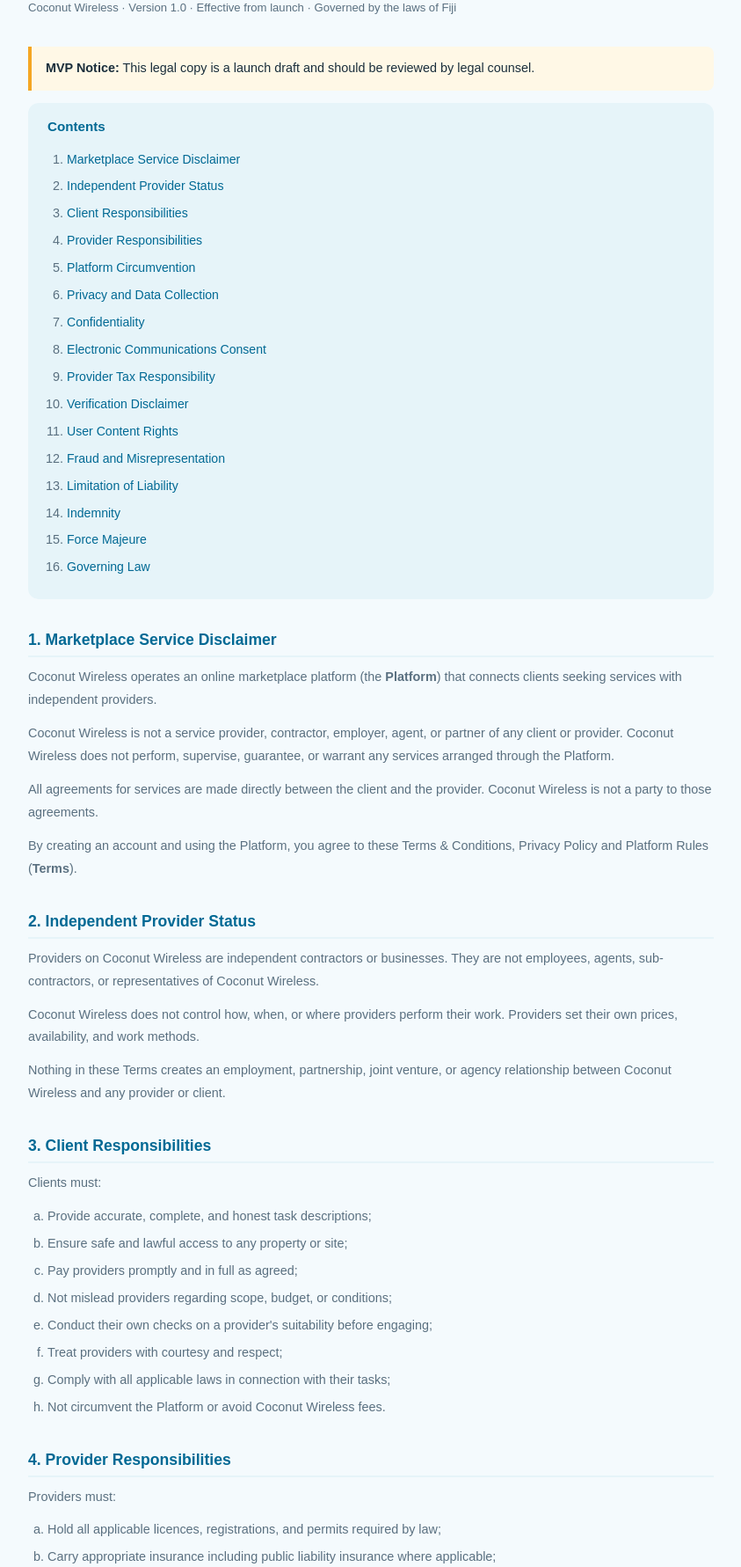
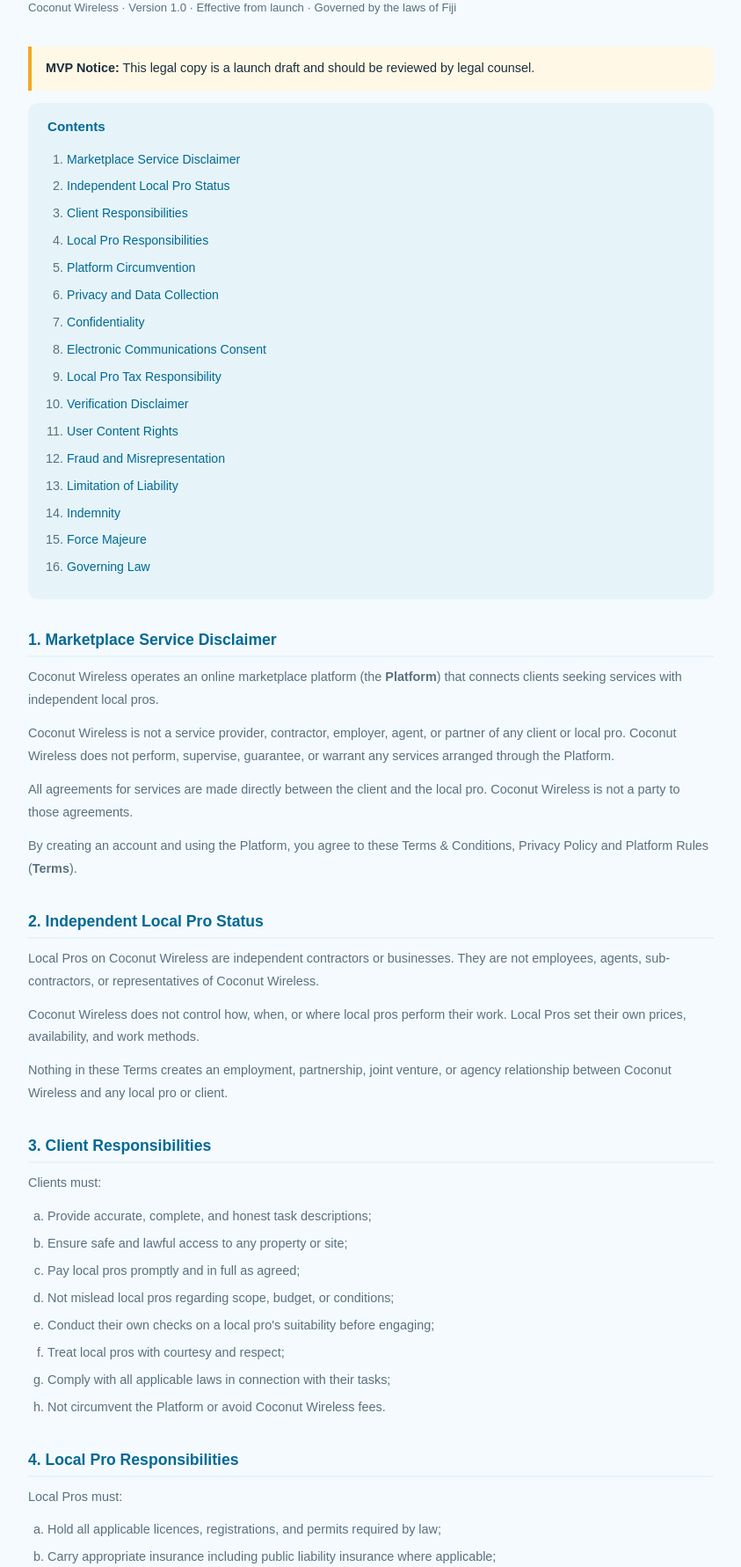
Before and after one commit to cameronmar/tradie-website, a Django app: page /terms/ in a window 1280 px wide. Shown: the part 146-1927 px from the top of the page at 88% size, without its empty margins (218-1061 px from the left). Run offline with Django 5.2, Linux system fonts and the light colour scheme.

Commit message:
Rename customer-facing tradie/provider wording to local pro
Updates public-facing copy across templates, flash messages, form
labels, and the Terms & Conditions/Privacy sections so clients and
local pros see consistent "local pro" language, while leaving all
backend identifiers (ROLE_TRADIE, TradieProfile, URL names,
migrations) untouched. Also drops an unsupported "thousands of
Fijians" launch claim from the homepage.

Co-Authored-By: Claude Sonnet 5 <noreply@anthropic.com>

```diff
--- a/marketplace/constants.py
+++ b/marketplace/constants.py
@@ -160,7 +160,7 @@ PRIVATE_REVIEW_CRITERIA = [
         'field': 'conduct',
         'label': 'Conduct on Site',
         'descriptors': [
-            (5, 'Respectful, professional, made tradie feel welcome'),
+            (5, 'Respectful, professional, made local pro feel welcome'),
             (4, 'Friendly and courteous throughout'),
             (3, 'Neutral; no issues but not particularly supportive'),
             (2, 'Dismissive or interfering; created friction'),
--- a/marketplace/forms.py
+++ b/marketplace/forms.py
@@ -201,7 +201,7 @@ class TaskForm(forms.ModelForm):
             'materials_notes':     forms.Textarea(attrs={'class': 'form-input', 'rows': 3, 'placeholder': 'Optional details about materials or supplier access…'}),
             'parking_notes':       forms.Textarea(attrs={'class': 'form-input', 'rows': 3, 'placeholder': 'Optional parking or entry details…'}),
             'access_notes':        forms.Textarea(attrs={'class': 'form-input', 'rows': 3, 'placeholder': 'e.g. Side gate has a code, dogs on property…'}),
-            'special_instructions': forms.Textarea(attrs={'class': 'form-input', 'rows': 3, 'placeholder': 'Any special instructions for tradies…'}),
+            'special_instructions': forms.Textarea(attrs={'class': 'form-input', 'rows': 3, 'placeholder': 'Any special instructions for local pros…'}),
             'urgency':             forms.Select(attrs={'class': 'form-input'}),
             'budget_type':         forms.Select(attrs={'class': 'form-input'}),
         }
--- a/marketplace/models.py
+++ b/marketplace/models.py
@@ -234,8 +234,8 @@ class Task(models.Model):
     ])
     materials_responsibility = models.CharField(max_length=50, blank=True, choices=[
         ('client_will_supply', 'Client will supply materials'),
-        ('provider_should_supply', 'Provider should supply materials'),
-        ('provider_to_advise_after_inspection', 'Provider should advise after inspection'),
+        ('provider_should_supply', 'Local pro should supply materials'),
+        ('provider_to_advise_after_inspection', 'Local pro should advise after inspection'),
         ('not_applicable', 'Not applicable'),
         ('not_sure', 'Not sure'),
     ])
--- a/marketplace/templates/marketplace/base.html
+++ b/marketplace/templates/marketplace/base.html
@@ -4,7 +4,7 @@
 <head>
 <meta charset="UTF-8">
 <meta name="viewport" content="width=device-width, initial-scale=1.0">
-<meta name="description" content="{% block meta_description %}Coconut Wireless helps Fiji clients find trusted local tradies for jobs, quotes, and bookings.{% endblock %}">
+<meta name="description" content="{% block meta_description %}Coconut Wireless helps Fiji clients find trusted local pros for jobs, quotes, and bookings.{% endblock %}">
 <title>{% block title %}Coconut Wireless{% endblock %}</title>
 <link rel="icon" href="{% block favicon_href %}{% static 'favicon.ico' %}{% endblock %}">
 <style>
--- a/marketplace/templates/marketplace/billing.html
+++ b/marketplace/templates/marketplace/billing.html
@@ -49,7 +49,7 @@ footer{display:none;}
     <div class="sb-user">
       <div class="sb-av">{{ user.initials }}</div>
       <div class="sb-name">{{ user.first_name }} {{ user.last_name }}</div>
-      <div class="sb-role">Tradie · {{ user.town }}</div>
+      <div class="sb-role">Local Pro · {{ user.town }}</div>
     </div>
     <div class="sb-lbl">Work</div>
     <a href="{% url 'tradie_dashboard' %}" class="sb-link"><span class="icon">🏠</span>Dashboard</a>
--- a/marketplace/templates/marketplace/login.html
+++ b/marketplace/templates/marketplace/login.html
@@ -27,7 +27,7 @@ main{flex:1;display:flex;align-items:center;justify-content:center;padding:40px
 
     <div class="role-tabs">
       <button class="role-tab active" id="tabClient" onclick="setRole('client')">🏠 Client</button>
-      <button class="role-tab" id="tabTradie" onclick="setRole('tradie')">🔧 Tradie</button>
+      <button class="role-tab" id="tabTradie" onclick="setRole('tradie')">🔧 Local Pro</button>
     </div>
 
     <div class="card">
@@ -65,7 +65,7 @@ function setRole(r){
   role=r;
   document.querySelectorAll('.role-tab').forEach(t=>t.classList.remove('active'));
   document.getElementById(r==='client'?'tabClient':'tabTradie').classList.add('active');
-  document.getElementById('loginBtn').textContent='Log in as '+(r==='client'?'Client':'Tradie');
+  document.getElementById('loginBtn').textContent='Log in as '+(r==='client'?'Client':'Local Pro');
 }
 </script>
 {% endblock %}
--- a/marketplace/templates/marketplace/register_client.html
+++ b/marketplace/templates/marketplace/register_client.html
@@ -37,7 +37,7 @@ main{display:flex;align-items:center;justify-content:center;padding:36px 20px;mi
         <p>Post jobs and hire professionals</p>
       </div>
       <a href="{% url 'register_tradie' %}" class="type-btn" style="text-decoration:none;">
-        <h4>🔧 I'm a Provider / Local Pro</h4>
+        <h4>🔧 I'm a Local Pro</h4>
         <p>Find work and grow my business</p>
       </a>
     </div>
--- a/marketplace/templates/marketplace/terms.html
+++ b/marketplace/templates/marketplace/terms.html
@@ -33,14 +33,14 @@
     <h2>Contents</h2>
     <ol>
       <li><a href="#marketplace-disclaimer">Marketplace Service Disclaimer</a></li>
-      <li><a href="#independent-providers">Independent Provider Status</a></li>
+      <li><a href="#independent-providers">Independent Local Pro Status</a></li>
       <li><a href="#client-responsibilities">Client Responsibilities</a></li>
-      <li><a href="#provider-responsibilities">Provider Responsibilities</a></li>
+      <li><a href="#provider-responsibilities">Local Pro Responsibilities</a></li>
       <li><a href="#circumvention">Platform Circumvention</a></li>
       <li><a href="#privacy">Privacy and Data Collection</a></li>
       <li><a href="#confidentiality">Confidentiality</a></li>
       <li><a href="#electronic-communications">Electronic Communications Consent</a></li>
-      <li><a href="#tax">Provider Tax Responsibility</a></li>
+      <li><a href="#tax">Local Pro Tax Responsibility</a></li>
       <li><a href="#verification">Verification Disclaimer</a></li>
       <li><a href="#user-content">User Content Rights</a></li>
       <li><a href="#fraud">Fraud and Misrepresentation</a></li>
@@ -52,31 +52,31 @@
   </div>
 
   <h2 id="marketplace-disclaimer">1. Marketplace Service Disclaimer</h2>
-  <p>Coconut Wireless operates an online marketplace platform (the <strong>Platform</strong>) that connects clients seeking services with independent providers.</p>
-  <p>Coconut Wireless is not a service provider, contractor, employer, agent, or partner of any client or provider. Coconut Wireless does not perform, supervise, guarantee, or warrant any services arranged through the Platform.</p>
-  <p>All agreements for services are made directly between the client and the provider. Coconut Wireless is not a party to those agreements.</p>
+  <p>Coconut Wireless operates an online marketplace platform (the <strong>Platform</strong>) that connects clients seeking services with independent local pros.</p>
+  <p>Coconut Wireless is not a service provider, contractor, employer, agent, or partner of any client or local pro. Coconut Wireless does not perform, supervise, guarantee, or warrant any services arranged through the Platform.</p>
+  <p>All agreements for services are made directly between the client and the local pro. Coconut Wireless is not a party to those agreements.</p>
   <p>By creating an account and using the Platform, you agree to these Terms &amp; Conditions, Privacy Policy and Platform Rules (<strong>Terms</strong>).</p>
 
-  <h2 id="independent-providers">2. Independent Provider Status</h2>
-  <p>Providers on Coconut Wireless are independent contractors or businesses. They are not employees, agents, sub-contractors, or representatives of Coconut Wireless.</p>
-  <p>Coconut Wireless does not control how, when, or where providers perform their work. Providers set their own prices, availability, and work methods.</p>
-  <p>Nothing in these Terms creates an employment, partnership, joint venture, or agency relationship between Coconut Wireless and any provider or client.</p>
+  <h2 id="independent-providers">2. Independent Local Pro Status</h2>
+  <p>Local Pros on Coconut Wireless are independent contractors or businesses. They are not employees, agents, sub-contractors, or representatives of Coconut Wireless.</p>
+  <p>Coconut Wireless does not control how, when, or where local pros perform their work. Local Pros set their own prices, availability, and work methods.</p>
+  <p>Nothing in these Terms creates an employment, partnership, joint venture, or agency relationship between Coconut Wireless and any local pro or client.</p>
 
   <h2 id="client-responsibilities">3. Client Responsibilities</h2>
   <p>Clients must:</p>
   <ol type="a">
     <li>Provide accurate, complete, and honest task descriptions;</li>
     <li>Ensure safe and lawful access to any property or site;</li>
-    <li>Pay providers promptly and in full as agreed;</li>
-    <li>Not mislead providers regarding scope, budget, or conditions;</li>
-    <li>Conduct their own checks on a provider's suitability before engaging;</li>
-    <li>Treat providers with courtesy and respect;</li>
+    <li>Pay local pros promptly and in full as agreed;</li>
+    <li>Not mislead local pros regarding scope, budget, or conditions;</li>
+    <li>Conduct their own checks on a local pro's suitability before engaging;</li>
+    <li>Treat local pros with courtesy and respect;</li>
     <li>Comply with all applicable laws in connection with their tasks;</li>
     <li>Not circumvent the Platform or avoid Coconut Wireless fees.</li>
   </ol>
 
-  <h2 id="provider-responsibilities">4. Provider Responsibilities</h2>
-  <p>Providers must:</p>
+  <h2 id="provider-responsibilities">4. Local Pro Responsibilities</h2>
+  <p>Local Pros must:</p>
   <ol type="a">
     <li>Hold all applicable licences, registrations, and permits required by law;</li>
     <li>Carry appropriate insurance including public liability insurance where applicable;</li>
@@ -107,7 +107,7 @@
     <li>Five percent (5%) of the total value of the services performed or contracted; or</li>
     <li>FJD $50.00,</li>
   </ol>
-  <p>whichever is greater. The fee is payable separately by both the Client and the Provider.</p>
+  <p>whichever is greater. The fee is payable separately by both the Client and the Local Pro.</p>
 
   <h3>5.3 Evidence and determination</h3>
   <p>Coconut Wireless may rely on Platform messages, user admissions, task history, quotes, invoices, account activity, documents, or other reasonably available information when determining whether Platform Circumvention has occurred.</p>
@@ -117,7 +117,7 @@
 
   <h2 id="privacy">6. Privacy and Data Collection</h2>
   <p>Coconut Wireless may collect names, contact details, addresses, TIN documents, business licences, trade licences, insurance documents, quotations, task details, photos, messages, ratings, reviews, invoices, payment records, and account activity.</p>
-  <p>This information may be used to operate the Platform, verify Providers, process tasks, issue invoices, investigate disputes, monitor Platform Circumvention, improve services, and comply with legal obligations.</p>
+  <p>This information may be used to operate the Platform, verify Local Pros, process tasks, issue invoices, investigate disputes, monitor Platform Circumvention, improve services, and comply with legal obligations.</p>
   <p>Coconut Wireless may share information with service providers, legal advisors, and regulators where required by law or necessary for Platform operations.</p>
   <p>Users must not misuse, disclose, sell, copy, or distribute another user's personal or commercial information obtained through the Platform.</p>
 
@@ -130,16 +130,16 @@
   <p>By registering, users agree to receive notices, invoices, payment reminders, account updates, task alerts, dispute notices, Platform Circumvention notices, and legal communications electronically by email, SMS, phone call, or in-Platform message.</p>
   <p>Users are responsible for maintaining current and accurate contact details on their account.</p>
 
-  <h2 id="tax">9. Provider Tax Responsibility</h2>
-  <p>Providers are solely responsible for all income tax, value added tax (VAT), business licence obligations, statutory payments, record keeping, regulatory compliance, and any other tax or legal obligations arising from their activities on or through the Platform.</p>
-  <p>Coconut Wireless is not an employer, payroll provider, tax agent, or withholding agent. Coconut Wireless does not withhold or remit tax on behalf of providers.</p>
-  <p>Providers should seek independent tax or legal advice if they are unsure of their obligations.</p>
+  <h2 id="tax">9. Local Pro Tax Responsibility</h2>
+  <p>Local Pros are solely responsible for all income tax, value added tax (VAT), business licence obligations, statutory payments, record keeping, regulatory compliance, and any other tax or legal obligations arising from their activities on or through the Platform.</p>
+  <p>Coconut Wireless is not an employer, payroll provider, tax agent, or withholding agent. Coconut Wireless does not withhold or remit tax on behalf of local pros.</p>
+  <p>Local Pros should seek independent tax or legal advice if they are unsure of their obligations.</p>
 
   <h2 id="verification">10. Verification Disclaimer</h2>
-  <p>Coconut Wireless may review Provider documents such as TIN letters, business licences, trade licences, insurance certificates, and other supporting documents submitted during or after registration.</p>
+  <p>Coconut Wireless may review Local Pro documents such as TIN letters, business licences, trade licences, insurance certificates, and other supporting documents submitted during or after registration.</p>
   <p>Verification means only that a document was submitted and reviewed. It does not constitute endorsement, certification, or a guarantee of authenticity.</p>
-  <p>Coconut Wireless does not guarantee that a Provider is licensed, insured, qualified, competent, financially sound, or legally compliant.</p>
-  <p>Clients remain responsible for carrying out their own due diligence before engaging a Provider.</p>
+  <p>Coconut Wireless does not guarantee that a Local Pro is licensed, insured, qualified, competent, financially sound, or legally compliant.</p>
+  <p>Clients remain responsible for carrying out their own due diligence before engaging a Local Pro.</p>
 
   <h2 id="user-content">11. User Content Rights</h2>
   <p>Users grant Coconut Wireless a non-exclusive, royalty-free, worldwide licence to use, display, store, reproduce, and process task posts, photos, profile information, quotes, ratings, reviews, and messages for the purposes of operating and improving the Platform.</p>
@@ -162,11 +162,11 @@
   <h2 id="liability">13. Limitation of Liability</h2>
   <p>To the maximum extent permitted by applicable law, Coconut Wireless is not liable for:</p>
   <ol type="a">
-    <li>Defective or incomplete workmanship performed by a Provider;</li>
-    <li>Delays, cancellations, or failures by a Provider or Client;</li>
+    <li>Defective or incomplete workmanship performed by a Local Pro;</li>
+    <li>Delays, cancellations, or failures by a Local Pro or Client;</li>
     <li>Property damage, personal injury, or financial loss arising from services;</li>
-    <li>Disputes between Clients and Providers;</li>
-    <li>Acts or omissions of Clients, Providers, or third parties;</li>
+    <li>Disputes between Clients and Local Pros;</li>
+    <li>Acts or omissions of Clients, Local Pros, or third parties;</li>
     <li>Loss of data, profits, business, or opportunity.</li>
   </ol>
   <p>Where liability cannot be excluded by law, Coconut Wireless' total liability to any user shall not exceed the total fees paid by that user to Coconut Wireless in the twelve (12) months preceding the event giving rise to the claim.</p>
--- a/marketplace/templates/marketplace/tradie_dashboard.html
+++ b/marketplace/templates/marketplace/tradie_dashboard.html
@@ -1,5 +1,5 @@
 {% extends "marketplace/base.html" %}
-{% block title %}Tradie Dashboard – Coconut Wireless{% endblock %}
+{% block title %}Local Pro Dashboard – Coconut Wireless{% endblock %}
 
 {% block extra_css %}
 <style>
@@ -42,7 +42,7 @@ footer{display:none;}
     <div class="sb-user">
       <div class="sb-av">{{ user.initials }}</div>
       <div class="sb-name">{{ user.first_name }} {{ user.last_name }}</div>
-      <div class="sb-role">Tradie · {{ user.town }}</div>
+      <div class="sb-role">Local Pro · {{ user.town }}</div>
     </div>
     <div class="sb-lbl">Work</div>
     <a href="{% url 'tradie_dashboard' %}" class="sb-link active"><span class="icon">🏠</span>Dashboard</a>
@@ -75,7 +75,7 @@ footer{display:none;}
     {% if not tradie_is_approved %}
     <div class="card" style="margin-bottom:18px;border:1px solid #ffe2a8;background:#fffaf0;">
       <strong>Verification in progress.</strong>
-      Your provider account is not approved yet, so quoting and appointment requests are temporarily disabled.
+      Your local pro account is not approved yet, so quoting and appointment requests are temporarily disabled.
     </div>
     {% endif %}
 
--- a/marketplace/templates/marketplace/tradie_profile.html
+++ b/marketplace/templates/marketplace/tradie_profile.html
@@ -65,7 +65,7 @@
         </div>
         <div class="badges-row">
           {% if profile.tin %}<span class="badge badge-blue">🏢 Registered Business</span>{% endif %}
-          {% if review_count %}<span class="badge badge-green">⭐ Reviewed provider</span>{% endif %}
+          {% if review_count %}<span class="badge badge-green">⭐ Reviewed local pro</span>{% endif %}
           <span class="badge badge-blue">📍 {{ profile.service_towns_display }}</span>
         </div>
         <div class="sstats">
--- a/marketplace/views.py
+++ b/marketplace/views.py
@@ -76,20 +76,20 @@ def _require_approved_tradie(request):
     if not request.user.is_authenticated:
         raise PermissionDenied
     if request.user.role != User.ROLE_TRADIE:
-        flash.error(request, 'Only provider accounts can access this action.')
+        flash.error(request, 'Only local pro accounts can access this action.')
         return redirect('dashboard')
     profile = _get_tradie_profile(request.user)
     if not profile:
-        flash.warning(request, 'Your provider profile could not be found. Please contact support.')
+        flash.warning(request, 'Your local pro profile could not be found. Please contact support.')
         return redirect('tradie_dashboard')
     if profile.verification_status == TradieProfile.VERIFICATION_PENDING:
-        flash.warning(request, 'Your provider account is pending verification. You can browse, but quoting is disabled.')
+        flash.warning(request, 'Your local pro account is pending verification. You can browse, but quoting is disabled.')
         return redirect('tradie_dashboard')
     if profile.verification_status == TradieProfile.VERIFICATION_REJECTED:
-        flash.error(request, 'Your provider account verification was rejected. Please contact support.')
+        flash.error(request, 'Your local pro account verification was rejected. Please contact support.')
         return redirect('tradie_dashboard')
     if profile.verification_status == TradieProfile.VERIFICATION_SUSPENDED:
-        flash.error(request, 'Your provider account is suspended. Please contact support.')
+        flash.error(request, 'Your local pro account is suspended. Please contact support.')
         return redirect('tradie_dashboard')
     return None
 
@@ -186,7 +186,7 @@ def register_tradie(request):
             accepted_invoicing_terms=form.cleaned_data.get('accepted_invoicing_terms', False),
         )
         login(request, user)
-        flash.success(request, f'Bula, {user.first_name}! Your provider account is created and pending document verification.')
+        flash.success(request, f'Bula, {user.first_name}! Your local pro account is created and pending document verification.')
         return redirect('tradie_dashboard')
     return render(request, 'marketplace/register_tradie.html', {
         'form': form,
@@ -343,7 +343,7 @@ def post_task(request):
         task = form.save(commit=False)
         task.client = request.user
         task.save()
-        flash.success(request, 'Task posted! Tradies will start sending quotes soon.')
+        flash.success(request, 'Task posted! Local pros will start sending quotes soon.')
         return redirect('task_detail', pk=task.pk)
     return render(request, 'marketplace/post_task.html', {
         'form': form,
@@ -530,7 +530,7 @@ def accept_quoting_appointment_slot(request, pk, appt_pk, slot_pk):
     appointment.slots.update(is_selected=False)
     slot.is_selected = True
     slot.save()
-    flash.success(request, 'Quoting appointment confirmed. Your provider will see the accepted slot.')
+    flash.success(request, 'Quoting appointment confirmed. Your local pro will see the accepted slot.')
     return redirect('task_detail', pk=pk)
 
 
@@ -541,7 +541,7 @@ def decline_quoting_appointment(request, pk, appt_pk):
     appointment = get_object_or_404(QuotingAppointment, pk=appt_pk, task=task, status=QuotingAppointment.STATUS_REQUESTED)
     appointment.status = QuotingAppointment.STATUS_DECLINED
     appointment.save()
-    flash.success(request, 'You declined the appointment request. The provider can send a new request if needed.')
+    flash.success(request, 'You declined the appointment request. The local pro can send a new request if needed.')
     return redirect('task_detail', pk=pk)
 
 
@@ -603,7 +603,7 @@ def rate_tradie(request, pk):
         flash.info(request, 'You have already reviewed this job.')
         return redirect('task_detail', pk=pk)
     if not task.assigned_tradie:
-        flash.error(request, 'This task has no assigned provider to review.')
+        flash.error(request, 'This task has no assigned local pro to review.')
         return redirect('task_detail', pk=pk)
     form = PublicReviewForm(request.POST or None)
     if request.method == 'POST' and form.is_valid():
```
Also changed, not shown: marketplace/templates/marketplace/home.html (+8 -8 lines), marketplace/templates/marketplace/how_it_works.html (+18 -18 lines), marketplace/templates/marketplace/post_task.html (+6 -6 lines), marketplace/templates/marketplace/register_tradie.html (+4 -4 lines), marketplace/templates/marketplace/task_detail.html (+4 -4 lines).
